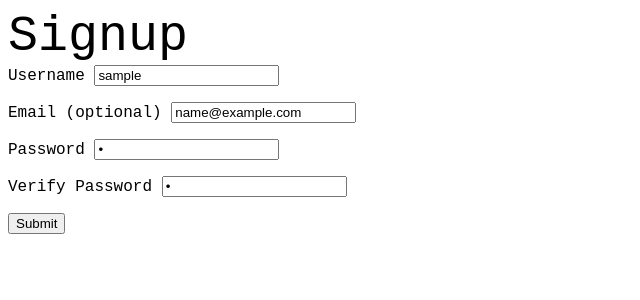
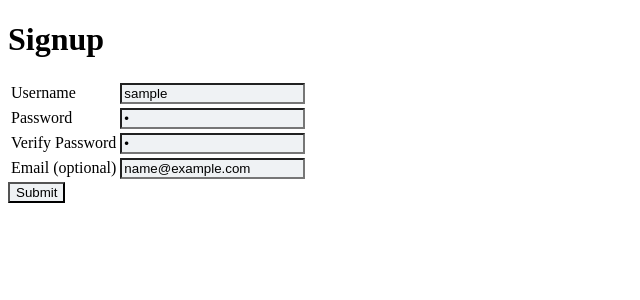
Before and after one commit to djpaquet/user-signup, a Flask app: template templates/signup_form.html in a window 1280 px wide. Shown: the top 300 px of the page, without its empty margins (0-640 px from the left). Run offline with Flask 2, Linux system fonts and the light colour scheme; the template is opened without the code that fills it: most values are stand-ins (such as "Sample title", 1, 10 or a date in 2020).

Commit message:
working but not redirecting with query

```diff
--- a/main.py
+++ b/main.py
@@ -32,7 +32,7 @@ def user_validate():
                 password_error = 'Please enter a valid Password that has no spaces'
                 password = ''
     elif len(password) < 3 or len(password) > 20:
-        password_error = 'Password must be between at least 6 characters'
+        password_error = 'Password must be at least 6 characters'
         password = ''
 
     #double check verify password that it matches passwordS
@@ -53,7 +53,9 @@ def user_validate():
         email_error = 'Please enter a valid email'
         email = ''
 
-
+    if not username_error and not email_error:
+            if not password_error and not verify_password_error:
+                return render_template('welcome.html', username=username)
 
     return render_template('signup_form.html',username=username,
                                 username_error=username_error,
@@ -65,5 +67,9 @@ def user_validate():
                                 )
 
 
+#@app.route('/hello')
+#def hello():
+
+
 
 app.run()
--- a/templates/base.html
+++ b/templates/base.html
@@ -3,14 +3,23 @@
 <html>
     <head>
         <title>Signup</title>
+        <style>
 
-        <link href="style.css" type="text/css" rel="stylesheet" />
+        .error{
+            color:#f90c18 ;
+        }
+        input{
+            background-color: #eff2f4;
+        }
+        </style>
 
     </head>
-    <header>Signup</header>
+
     <body>
-
-        {% block content %}
-        {% endblock %}
+        <h1>Signup</h1>
+        <div>
+            {% block content %}
+            {% endblock %}
+        </div>
     </body>
 </html>
--- a/templates/signup_form.html
+++ b/templates/signup_form.html
@@ -1,26 +1,52 @@
 {% extends "base.html" %}
+
 
 {% block content %}
 
-<div>
+
 <form method="post" action='/'>
-    <label for='username'>Username
-        <input type='text' name='username' value="{{username}}" />
-    </label>
-    <p class="error">{{username_error}}</p>
-    <label for='email'>Email (optional)
-        <input  type="text" name="email" value="{{email}}" />
-    </label>
-    <p class="error">{{email_error}}</p>
-    <label for='password'>Password
-        <input type="password" name="password" value="{{password}}" />
-    </label>
-    <p class="error">{{password_error}}</p>
-    <label>Verify Password
-        <input type="password" name="verify_password" value="{{verify_password}}" />
-    </label>
-    <p class="error">{{verify_password_error}}</p>
-    <input type="submit" name="Submit" />
+    <table>
+        <tbody>
+        <tr>
+            <td>
+              <label for='username'>Username</label>
+            </td>
+            <td>
+                <input type='text' name='username' value="{{username}}" placeholder="Username"/>
+                <span class="error">{{username_error}}</span>
+            </td>
+        </tr>
+        <tr>
+            <td>
+                <label for='password'>Password</label>
+            </td>
+            <td>
+                <input type="password" name="password" value="{{password}}" placeholder="Password"/>
+                <span class="error">{{password_error}}</span>
+            </td>
+        </tr>
+        <tr>
+            <td>
+                <label>Verify Password</label>
+            </td>
+            <td>
+                <input type="password" name="verify_password" value="{{verify_password}}" placeholder="Verify Password" />
+                <span class="error">{{verify_password_error}}</span>
+            </td>
+        </tr>
+        <tr>
+           <td>
+                <label for='email'>Email (optional)</label>
+            </td>
+            <td>
+                <input  type="text" name="email" value="{{email}}" placeholder="Email" />
+                <span class="error">{{email_error}}</span>
+            </td>
+        </tr>
+        </tbody>
+        </table>
+        <input type="submit" name="Submit" />
+
 </form>
-</div>
+
 {% endblock %}
--- a/templates/style.css
+++ /dev/null
@@ -1,15 +0,0 @@
-
-.error{color: red;
-}
-
-body { font-family: 'Courier New', Courier, monospace;
-
-}
-
-header {
-    font-size: 50px
-}
-
-input {
-    text-align: left
-}
```
Also changed, not shown: templates/welcome.html (added, +7 -0 lines).
